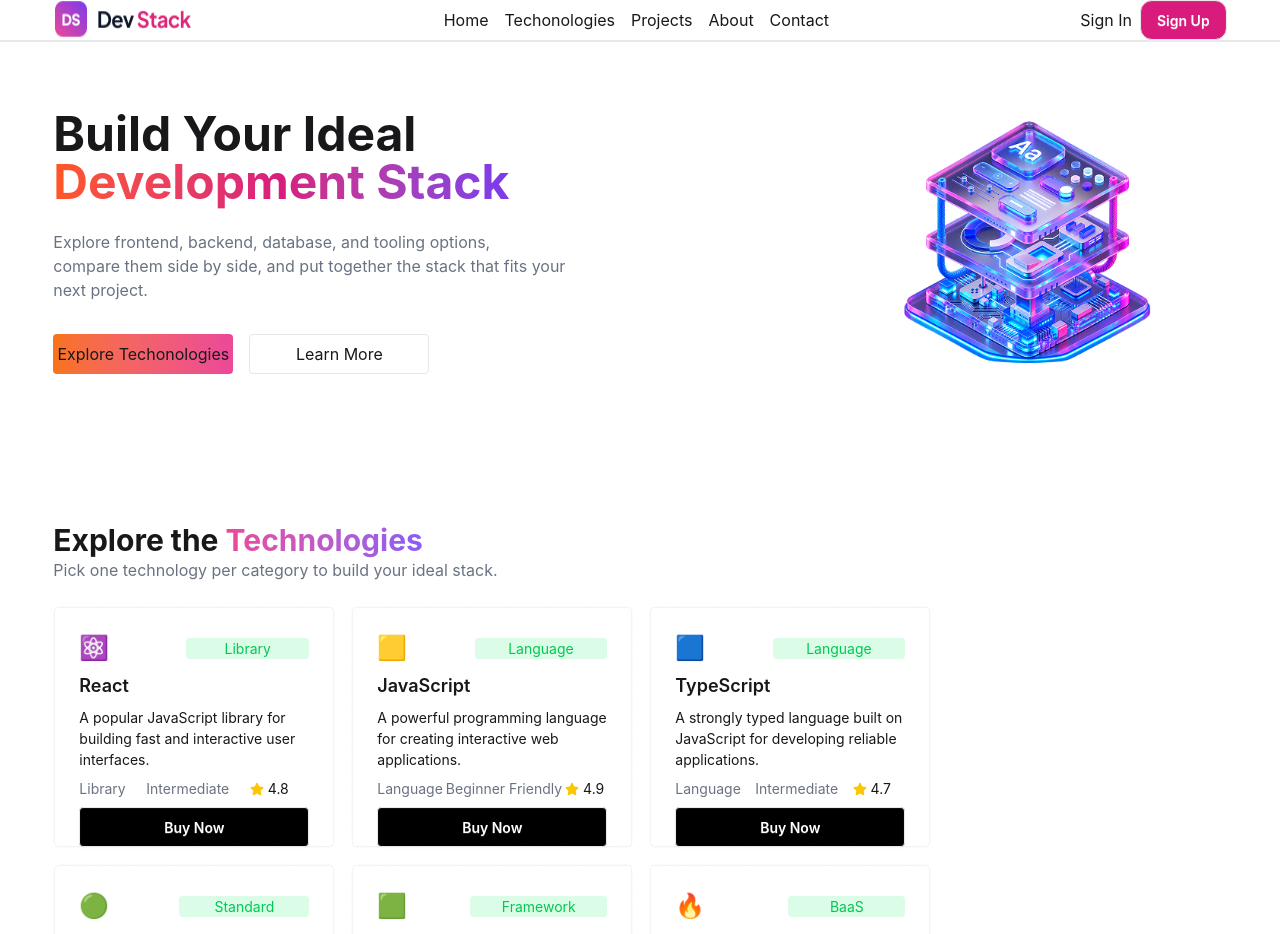
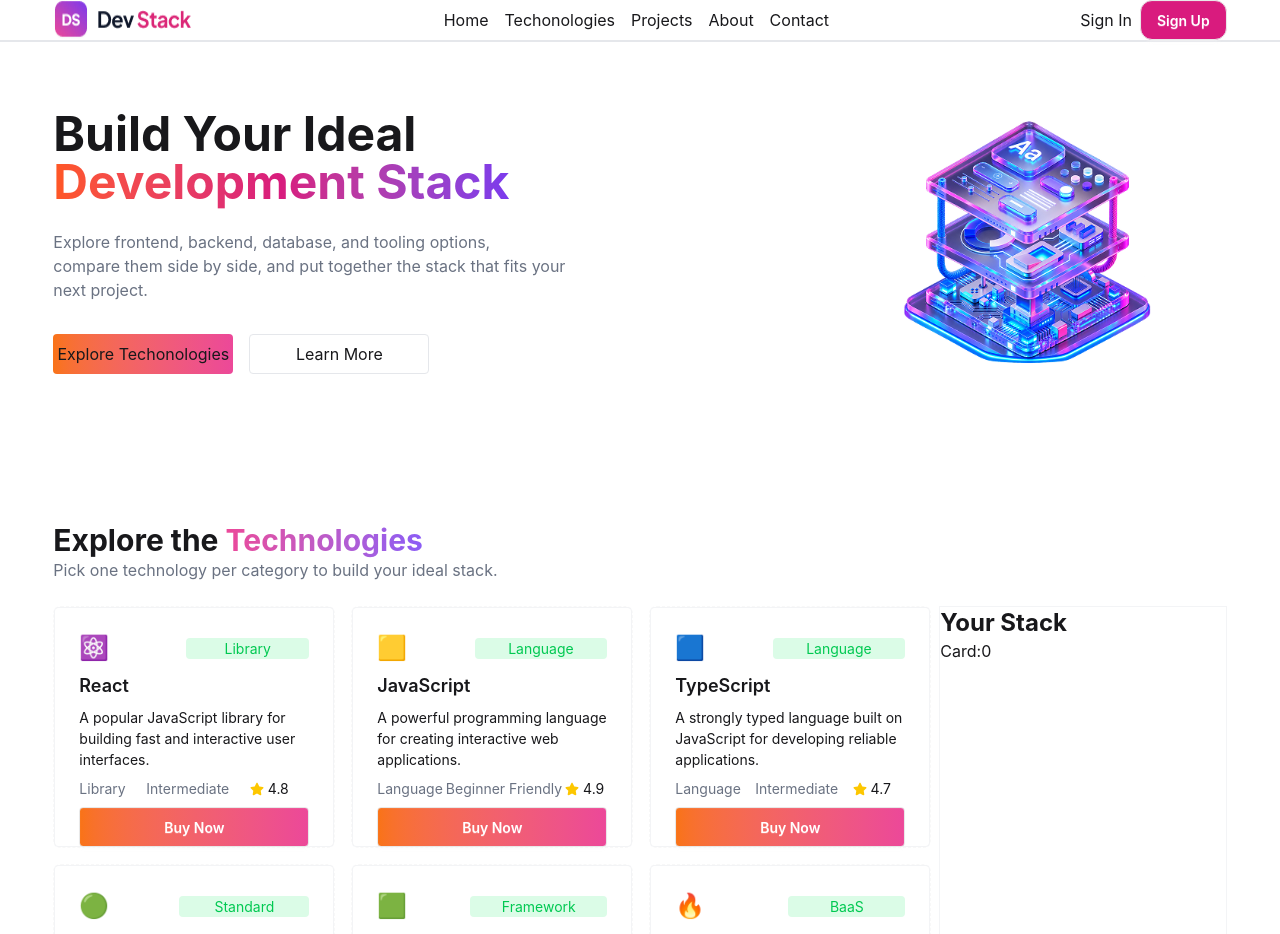
Before and after one commit to sabrina01534/B14-Assignment-05, a React (Vite) app: page / in a window 1280 px wide. Shown: the top 934 px of the page. Built offline with nearby package versions, Linux system fonts and the light colour scheme.

Commit message:
4th commit

```diff
--- a/src/Components/Card/AvailableCard.tsx
+++ b/src/Components/Card/AvailableCard.tsx
@@ -6,12 +6,13 @@
 
 interface IAvaialablecard{
    card:Icard;
-    selectCard:Icard[];
-    setSelectCard:Dispatch<SetStateAction<Icard[]>>
+        selectCard:Icard[]
+        setSelectCard:Dispatch<SetStateAction<Icard[]>>
+   handleSelectCard:Icard[]
 }
 
 
-const AvailableCard = ({card,selectCard,setSelectCard}:IAvaialablecard) => {
+const AvailableCard = ({card,handleSelectCard ,selectCard ,setSelectCard}:IAvaialablecard) => {
     console.log(card, "from available")
     return (
 
@@ -21,7 +22,7 @@
                  {card.map((cart:Icard,ind:number)=>{
                     // const Icon=cart.icon
                 return(
-                   <NewCard key={ind} cart={cart} selectCard={selectCard} setSelectCard={setSelectCard}/>
+                   <NewCard key={ind} cart={cart} handleSelectCard={handleSelectCard}/>
 
 //                     <div><div className="card card-dash bg-base-100">
 //   <div className="card-body border border-gray-100 rounded h-60">
@@ -46,12 +47,12 @@
               })}
              </div>
             </div>
-            {/* <div className='col-span-3 border border-gray-100'>
+            <div className='col-span-3 border border-gray-100'>
 <div>
     <h1 className='text-2xl font-bold'>Your Stack</h1>
-
+   <p>Card:{selectCard.length}</p>
 </div>
-            </div> */}
+            </div>
         </div>
     );
 };
--- a/src/Components/Card/Card.tsx
+++ b/src/Components/Card/Card.tsx
@@ -6,21 +6,28 @@
 import SelectedCard from './SelectedCard';
 
 interface CardProps{
+    cart:Icard
     cardPromise:Promise<Icard[]>
-
 }
 
 const Card = ({cardPromise}:CardProps) => {
-    // console.log(cardPromise)
+
     const card=use(cardPromise);
    const [selectCard,setSelectCard]=useState<Icard[]>([])
+
+       const handleSelectCard=(card:Icard):void=>{
+   const NewselectCard=[...selectCard,card]
+setSelectCard(NewselectCard)
+    }
+
     return (
         <div className='w-11/12 mx-auto'>
             <div>
+
                 <h1 className='text-3xl font-bold mt-20'>Explore the <span className='bg-gradient-to-r from-[#EC4899] to-[#8B5CF6] bg-clip-text text-transparent'>Technologies</span></h1>
                 <p className='text-gray-500 mb-6'>Pick one technology per category to build your ideal stack.</p>
             </div>
-          <AvailableCard card={card} selectCard={selectCard} setSelectCard={setSelectCard}/>
+          <AvailableCard card={card} handleSelectCard={handleSelectCard} selectCard={selectCard} setSelectCard={setSelectCard}/>
           <SelectedCard selectCard={selectCard} setSelectCard={setSelectCard}/>
         </div>
     );
--- a/src/Components/Card/NewCard.tsx
+++ b/src/Components/Card/NewCard.tsx
@@ -10,20 +10,16 @@
 
 interface InewCardProps{
     cart:Icard;
-      selectCard:Icard[];
-        setSelectCard:Dispatch<SetStateAction<Icard[]>>
+    handleSelectCard:(card:Icard)=>void
 }
 
-const NewCard = ({cart,selectCard,setSelectCard}:InewCardProps) => {
+const NewCard = ({cart,handleSelectCard}:InewCardProps) => {
 
     // const[isSelected,setIsSelected]=useState(false)
 
-    const handleSelectCard=()=>{
-        if(selectCard.length===0){
+    const handleClickCard=()=>{
 
-        return  <p className='text-gray-500'>No technologies selected yet.</p>
-    }
-setSelectCard([...selectCard,cart])
+handleSelectCard(cart)
     }
     return (
                         <div><div className="card card-dash bg-base-100">
@@ -41,7 +37,7 @@
            </div>
 
            <div className="card-actions">
-             <button onClick={()=>handleSelectCard()} className="btn bg-black w-full text-white">Buy Now</button>
+             <button onClick={()=>handleClickCard()} className="btn bg-gradient-to-r from-[#F97316] to-[#EC4899] w-full text-white">Buy Now</button>
            </div>
          </div>
        </div></div>
--- a/src/Components/Card/RemoveCard.tsx
+++ b/src/Components/Card/RemoveCard.tsx
@@ -15,9 +15,9 @@
     }
     return (
         <div className='grid grid-cols-1 '>
-            {selectCard.map((cart:Icard)=>{
+            {selectCard.map((cart:Icard, ind:number)=>{
              return(
-                <div className='flex gap-2 justify-between'>
+                <div key={ind} className='flex gap-2 justify-between'>
                     <div className='flex gap-2'>
                       <img src={cart.icon} alt="" />
                       <div>
```
